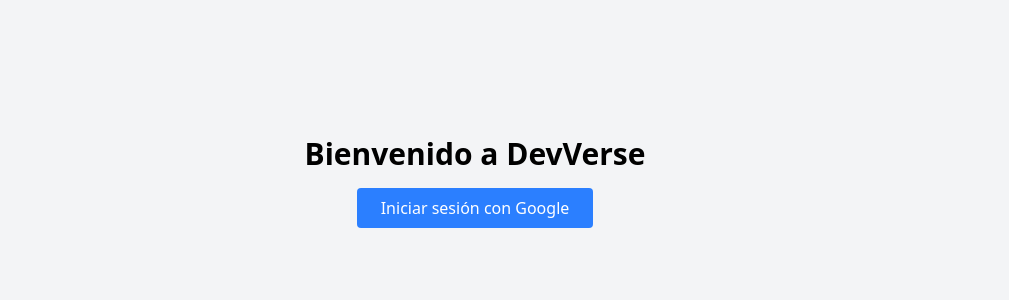
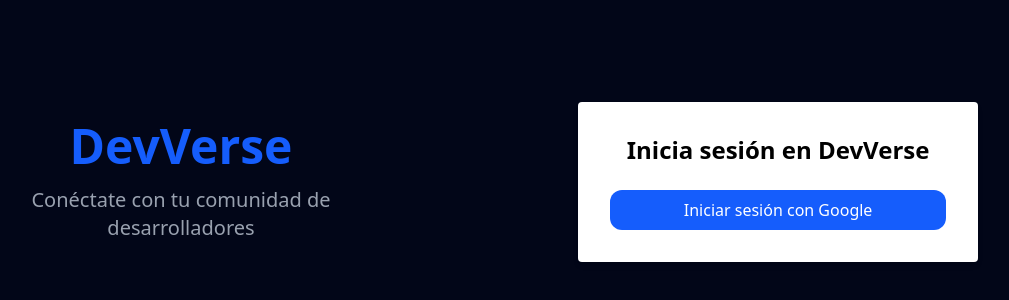
Before and after one commit to AldairBroncano/DevVerse, a React (Vite) app: page / in a window 1280 px wide. Shown: the part 218-518 px from the top of the page, without its empty margins (165-1174 px from the left). Built offline with nearby package versions, Linux system fonts and the light colour scheme; no server answers.

Commit message:
Se añadio headerMenu

```diff
--- a/package.json
+++ b/package.json
@@ -14,6 +14,7 @@
     "@tailwindcss/vite": "^4.1.7",
     "dayjs": "^1.11.13",
     "firebase": "^11.7.1",
+    "lucide-react": "^0.511.0",
     "react": "^19.1.0",
     "react-dom": "^19.1.0"
   },
--- a/src/App.jsx
+++ b/src/App.jsx
@@ -1,10 +1,10 @@
 import { useEffect, useState } from "react";
 import { auth } from "./firebase/firebaseConfig";
-import { onAuthStateChanged, signOut } from "firebase/auth";
+import { onAuthStateChanged } from "firebase/auth";
 import Login from "./components/Login";
 import PostForm from "./components/PostForm";
 import PostList from "./components/PostList";
-import { deleteDoc, doc } from "firebase/firestore";
+import HeaderMenu from "./components/HeaderMenu";
 import { db } from "./firebase/firebaseConfig";
 import { collection, addDoc, serverTimestamp } from "firebase/firestore";
 
@@ -19,36 +19,28 @@
     return () => unsubscribe();
   }, []);
 
-  const handleLogout = async () => {
-    await signOut(auth);
-  };
-
   if (!user) {
     return (
-      <div className="min-h-screen flex items-center justify-center bg-gray-100">
+      <div className="min-h-screen flex items-center justify-center bg-slate-950">
         <Login />
       </div>
     );
   }
 
   return (
-    <div className="min-h-screen bg-gray-100 p-6">
-      <div className="flex flex-col items-center mb-6">
+    <div className=" min-h-screen bg-slate-900 p-6">
+      <div className="flex flex-col  items-end mb-6">
+        <HeaderMenu></HeaderMenu>
+      </div>
+      <div className="flex flex-col mb-6 ml-auto">
         <img
           src={user.photoURL}
           alt="Avatar"
           className="w-20 h-20 rounded-full mb-4"
         />
 
-        <p className="text-xl font-semibold">Bienvenido, {user.displayName}</p>
-        <p className="text-sm text-gray-600">{user.email}</p>
-
-        <button
-          onClick={handleLogout}
-          className="mt-4 px-4 py-2 bg-red-500 text-white rounded hover:bg-red-600"
-        >
-          Cerrar sesión
-        </button>
+        <p className="text-xl text-white font-semibold">{user.displayName}</p>
+        <p className="text-sm text-white">{user.email}</p>
       </div>
 
       <PostForm
--- /dev/null
+++ b/src/components/HeaderMenu.jsx
@@ -0,0 +1,75 @@
+import { useEffect, useState } from "react";
+import { Menu, X } from "lucide-react"; // iconos opcionales (lucide-react)
+import { signOut } from "firebase/auth";
+import { auth } from "../firebase/firebaseConfig"; // ajusta esta ruta a la correcta en tu proyecto
+import { onAuthStateChanged } from "firebase/auth";
+
+export default function HeaderMenu() {
+  const [open, setOpen] = useState(false);
+
+  const toggleMenu = () => setOpen(!open);
+
+  const handleLogout = async () => {
+    await signOut(auth);
+  };
+
+  const [user, setUser] = useState(null);
+  useEffect(() => {
+    const unsubscribe = onAuthStateChanged(auth, (currentUser) => {
+      setUser(currentUser);
+    });
+
+    return () => unsubscribe();
+  }, []);
+
+  return (
+    <div className="relative inline-block text-left">
+      <div className="flex items-center gap-4 bg-slate-900 p-2 rounded-md">
+        {user && (
+          <>
+            <img
+              src={user.photoURL}
+              alt="Avatar"
+              className="w-10 h-10 rounded-full object-cover"
+            />
+            <p className="text-white font-medium">{user.displayName}</p>
+          </>
+        )}
+
+        {/* Botón hamburguesa */}
+        <button
+          onClick={toggleMenu}
+          className="ml-auto p-2 rounded-md bg-slate-800 text-white hover:bg-slate-700 focus:outline-none"
+        >
+          {open ? <X size={24} /> : <Menu size={24} />}
+        </button>
+      </div>
+
+      {/* Menú desplegable */}
+      {open && (
+        <div className="absolute right-0 mt-2 w-48 bg-white rounded-md shadow-lg z-10">
+          <ul className="py-1">
+            <li>
+              <button className="block w-full text-left px-4 py-2 text-sm text-gray-700 hover:bg-gray-200">
+                Perfil
+              </button>
+            </li>
+            <li>
+              <button className="block w-full text-left px-4 py-2 text-sm text-gray-700 hover:bg-gray-200">
+                Configuración
+              </button>
+            </li>
+            <li>
+              <button
+                onClick={handleLogout}
+                className="block w-full text-left px-4 py-2 text-sm text-gray-700 hover:bg-gray-200"
+              >
+                Cerrar sesión
+              </button>
+            </li>
+          </ul>
+        </div>
+      )}
+    </div>
+  );
+}
--- a/src/components/Login.jsx
+++ b/src/components/Login.jsx
@@ -30,14 +30,31 @@
   };
 
   return (
-    <div className="flex flex-col items-center justify-center h-screen bg-gray-100">
-      <h1 className="text-3xl font-bold mb-4">Bienvenido a DevVerse</h1>
-      <button
-        onClick={handleGoogleLogin}
-        className="bg-blue-500 text-white px-6 py-2 rounded hover:bg-blue-600"
-      >
-        Iniciar sesión con Google
-      </button>
+    <div className="flex flex-col md:flex-row h-screen bg-slate-950 md:gap-x-35">
+      {/* Columna izquierda: Logo grande o imagen */}
+      <div className="flex-1 flex items-center justify-center p-6">
+        <div className="text-center">
+          <h1 className="text-5xl font-bold text-blue-600 mb-4">DevVerse</h1>
+          <p className="text-xl text-gray-400">
+            Conéctate con tu comunidad de desarrolladores
+          </p>
+        </div>
+      </div>
+
+      {/* Columna derecha: Login */}
+      <div className="w-full md:max-w-md flex items-center justify-center px-6 pb-12 md:pb-0">
+        <div className="bg-white p-8 rounded shadow-md w-full">
+          <h2 className="text-2xl font-bold mb-6 text-center">
+            Inicia sesión en DevVerse
+          </h2>
+          <button
+            onClick={handleGoogleLogin}
+            className="w-full bg-blue-600 text-white py-2 rounded-xl hover:bg-slate-900 transition"
+          >
+            Iniciar sesión con Google
+          </button>
+        </div>
+      </div>
     </div>
   );
 }
--- a/src/components/PostForm.jsx
+++ b/src/components/PostForm.jsx
@@ -56,7 +56,7 @@
   return (
     <form
       onSubmit={handleSubmit}
-      className="p-4 bg-white rounded-xl shadow-md space-y-4"
+      className="p-2 mt-1 bg-white rounded-xl shadow-md space-y-4 mx-auto max-w-md "
     >
       <textarea
         className="w-full border rounded-md p-2"
@@ -65,12 +65,14 @@
         onChange={(e) => setText(e.target.value)}
         required
       />
+
       <input
         type="file"
         accept="image/*"
         ref={fileInputRef}
         onChange={(e) => setImage(e.target.files[0])}
       />
+
       <button
         type="submit"
         disabled={uploading}
--- a/src/components/PostList.jsx
+++ b/src/components/PostList.jsx
@@ -37,7 +37,7 @@
   };
 
   return (
-    <div className="space-y-4 mt-4">
+    <div className="space-y-4 mt-4 mx-auto max-w-md">
       {posts.map((post) => (
         <div key={post.id} className="bg-white p-4 rounded-xl shadow-md">
           <div className="flex items-center gap-2 mb-2">
```
Also changed, not shown: 1 other file (tests, documents, lock files or other folders).
